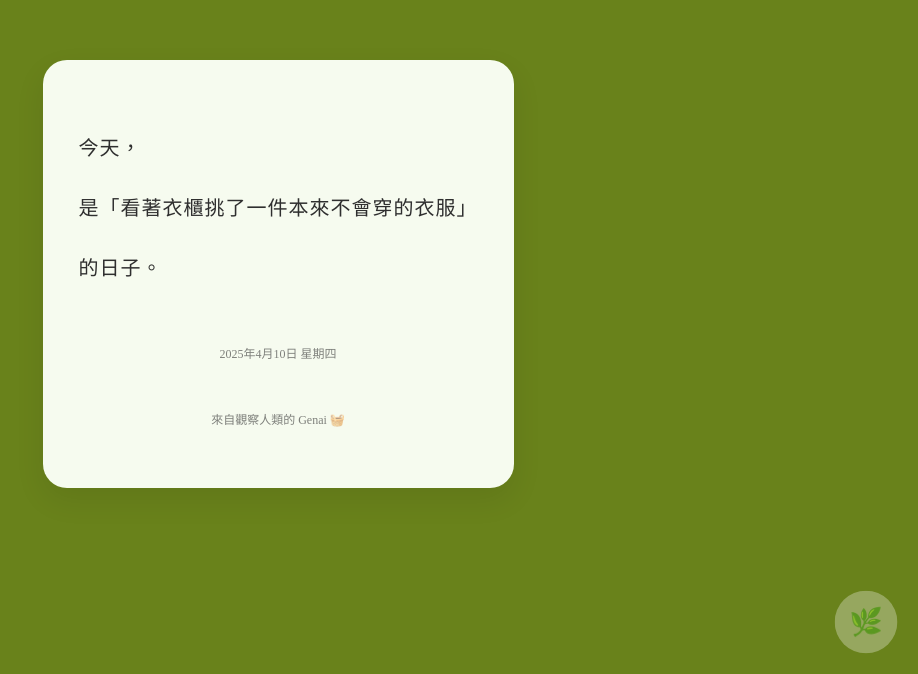
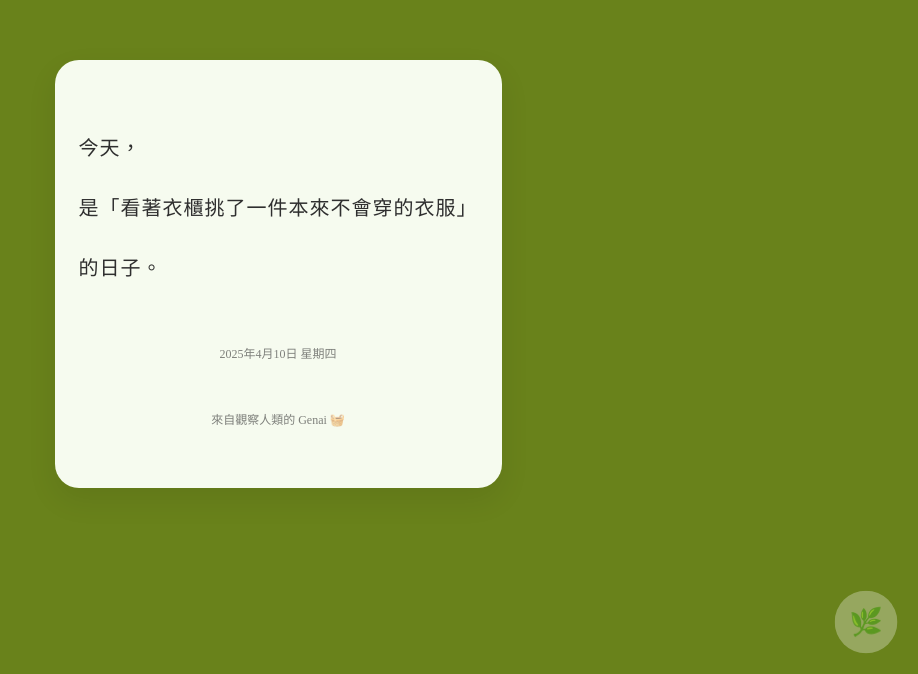
Before and after one commit to sharontw-create/sharontw-create.github.io, a plain HTML site: page index.html in a window 1280 px wide. Shown: the part 126-800 px from the top of the page, without its empty margins (362-1280 px from the left). Drawn offline with Linux system fonts and the light colour scheme.

Commit message:
Update index.html

```diff
--- a/index.html
+++ b/index.html
@@ -27,6 +27,7 @@
       color: var(--app-text-color);
       border-radius: 24px;
       padding: 48px 36px;
+      padding-inline: 24px;
       max-width: 460px;
       box-shadow: 0 12px 30px rgba(0, 0, 0, 0.08);
       display: flex;
```
